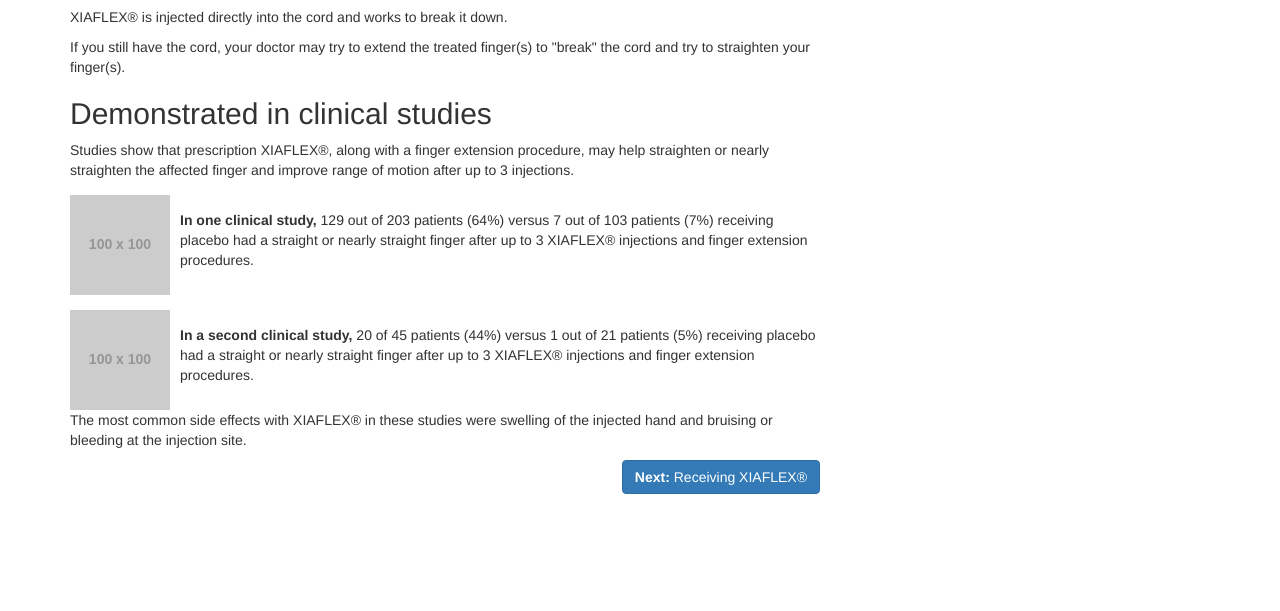
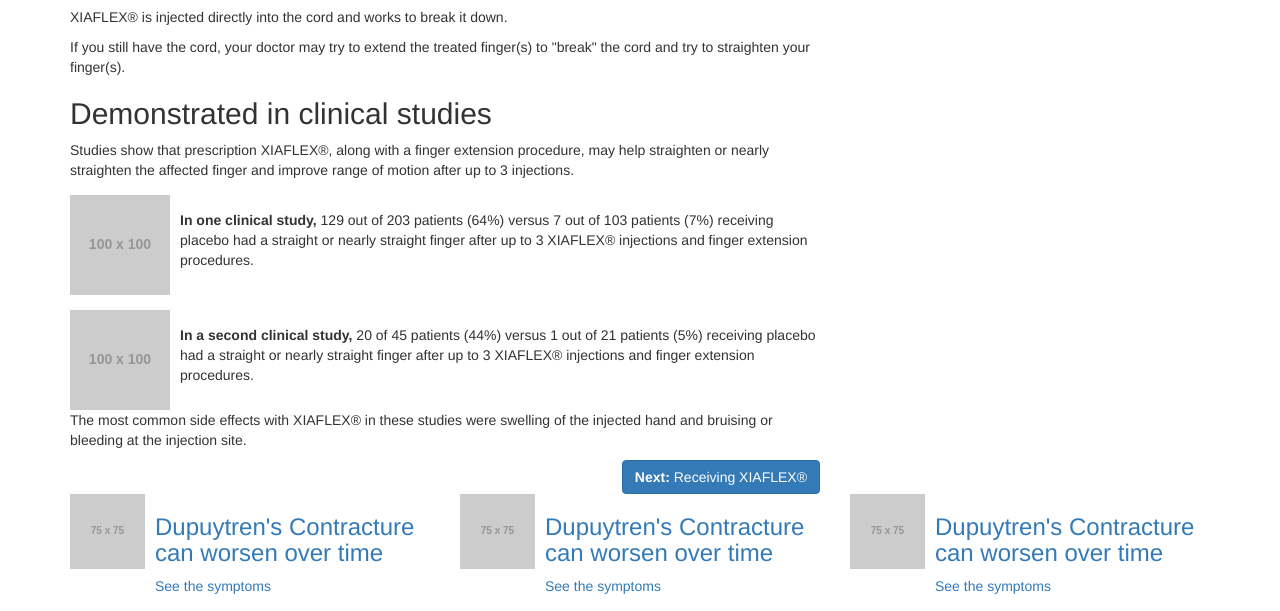
Before and after one commit to michaelhalat/test-projects, a plain HTML site: page xiaflex/index.html in a window 1280 px wide. Shown: the part 724-1335 px from the top of the page. Before the commit the page ends 1218 px from the top, so only its background shows below. Drawn offline with nearby package versions, Linux system fonts and the light colour scheme; placeholder pictures from the web are drawn by us.

Commit message:
finished dom

```diff
--- a/xiaflex/index.html
+++ b/xiaflex/index.html
@@ -7,6 +7,7 @@
         <title>Test DOM</title>
         <link rel="stylesheet" href="https://maxcdn.bootstrapcdn.com/bootstrap/3.3.7/css/bootstrap.min.css" integrity="sha384-BVYiiSIFeK1dGmJRAkycuHAHRg32OmUcww7on3RYdg4Va+PmSTsz/K68vbdEjh4u" crossorigin="anonymous">
     </head>
+
     <div class="container">
         <div class="row">
             <article class="col-xs-12 col-md-8">
@@ -85,5 +86,40 @@
                 </div>
             </aside>
         </div>
+        <aside class="row">
+            <div class="col-xs-12 col-md-4">
+                <a href="#" class="media">
+                    <div class="media-left">
+                        <img src="http://via.placeholder.com/75x75" class="media-object" alt="Sample Image">
+                    </div>
+                    <div class="media-body">
+                        <h3>Dupuytren's Contracture can worsen over time</h3>
+                        <p>See the symptoms</p>
+                    </div>
+                </a>
+            </div>
+            <div class="col-xs-12 col-md-4">
+                <a href="#" class="media">
+                    <div class="media-left">
+                        <img src="http://via.placeholder.com/75x75" class="media-object" alt="Sample Image">
+                    </div>
+                    <div class="media-body">
+                        <h3>Dupuytren's Contracture can worsen over time</h3>
+                        <p>See the symptoms</p>
+                    </div>
+                </a>
+            </div>
+            <div class="col-xs-12 col-md-4">
+                <a href="#" class="media">
+                    <div class="media-left">
+                        <img src="http://via.placeholder.com/75x75" class="media-object" alt="Sample Image">
+                    </div>
+                    <div class="media-body">
+                        <h3>Dupuytren's Contracture can worsen over time</h3>
+                        <p>See the symptoms</p>
+                    </div>
+                </a>
+            </div>
+        </aside>
     </div>
 </html>
```
Lines whose indentation alone changed are shown as unchanged.
